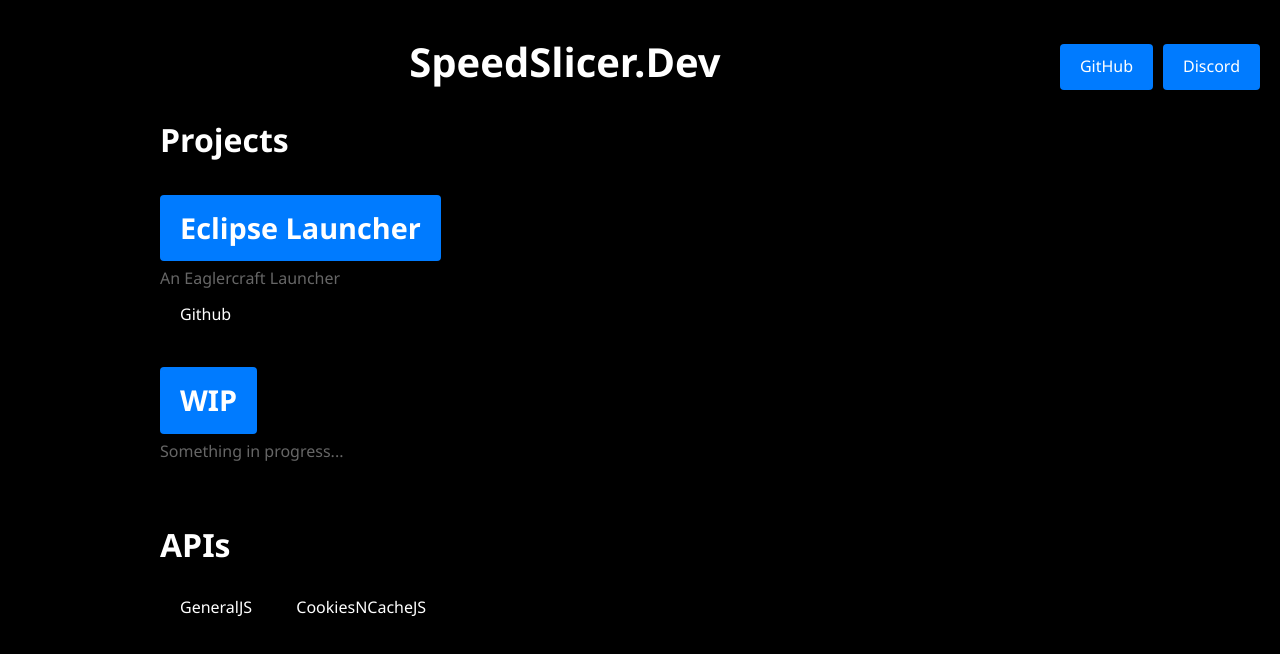
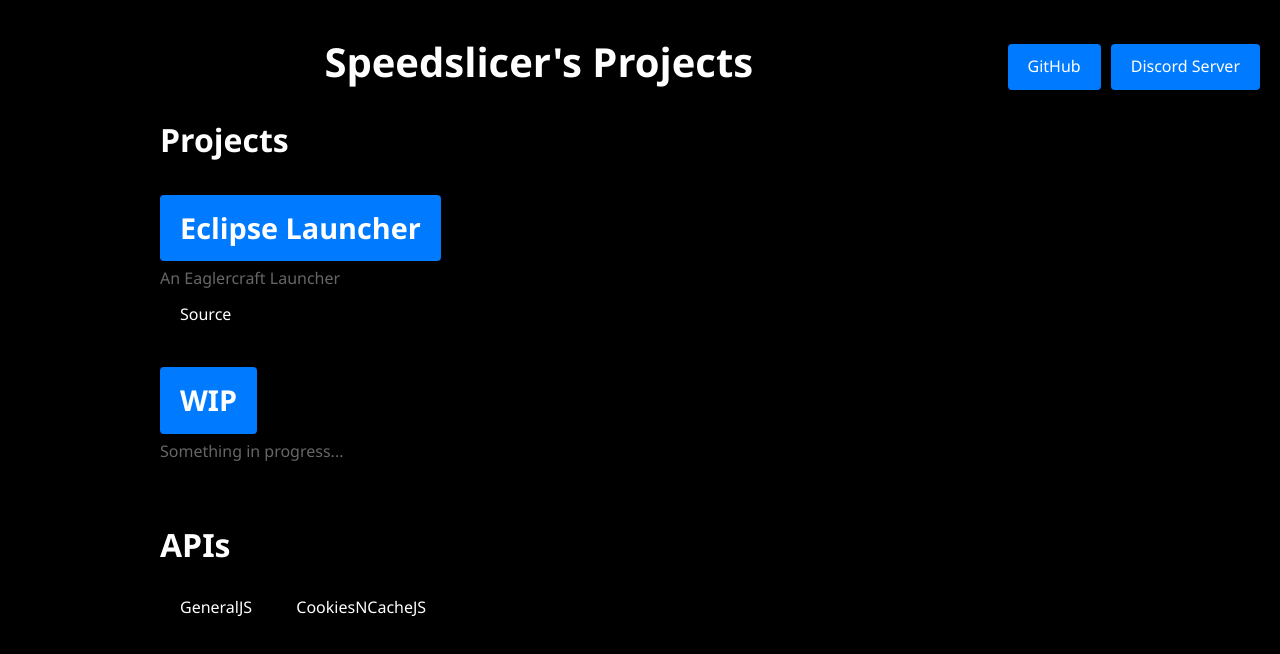
Before and after one commit to SpeedSlicer/home, a plain HTML site: page index.html in a window 1280 px wide. Drawn offline with Linux system fonts and the light colour scheme.

Commit message:
Update index.html

```diff
--- a/index.html
+++ b/index.html
@@ -3,17 +3,17 @@
 <head>
     <meta charset="UTF-8">
     <meta name="viewport" content="width=device-width, initial-scale=1.0">
-    <title>SpeedSlicer Dev</title>
+    <title>SpeedSlicer's Projects</title>
     <link rel="stylesheet" href="styles.css">
 </head>
 <body class="dark-mode">
     <header>
         <div class="logo">
         </div>
-        <h1>SpeedSlicer.Dev</h1>
+        <h1>Speedslicer's Projects</h1>
         <nav>
             <a href="https://github.com/SpeedSlicer/" class="btn btn-primary">GitHub</a>
-            <a href="https://github.com/SpeedSlicer/" class="btn btn-primary">Discord</a>
+            <a href="https://github.com/SpeedSlicer/" class="btn btn-primary">Discord Server</a>
 
         </nav>
     </header>
@@ -24,7 +24,7 @@
                 <div class="repo-item">
                     <h3><a href="https://launcher.speedslicer.dev" target="_blank" class="btn btn-secondary">Eclipse Launcher</a></h3>
                     <p>An Eaglercraft Launcher</p>
-                    <a href="https://github.com/SpeedSlicer/Eclipse-Launcher" class="btn btn-secondary">Github</a>
+                    <a href="https://github.com/SpeedSlicer/Eclipse-Launcher" class="btn btn-secondary">Source</a>
 
                 </div>
                 <div class="repo-item">
```
